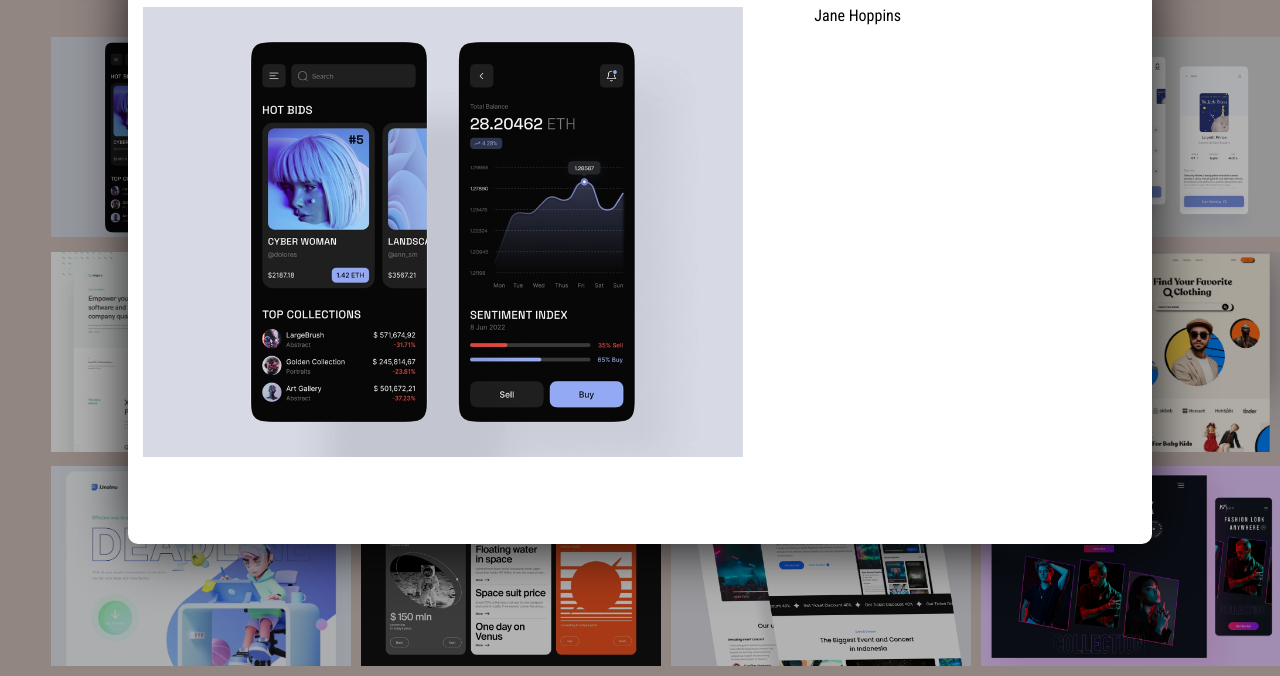
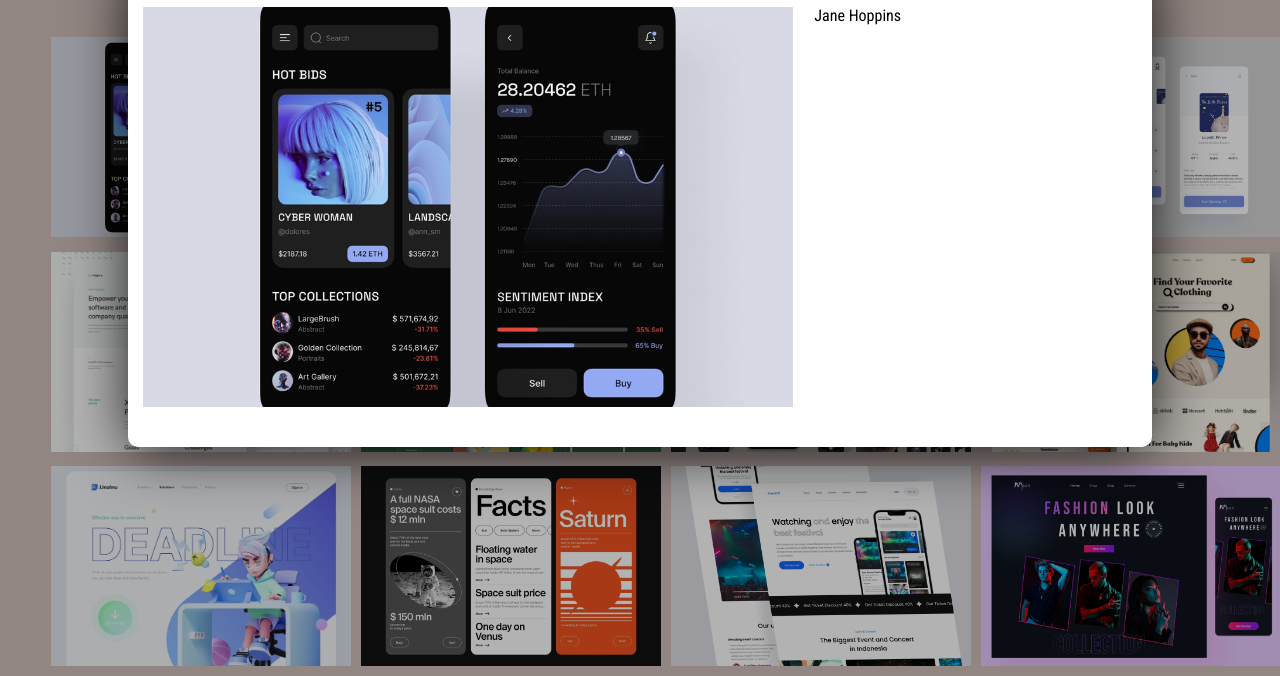
Before and after one commit to taiprogrammer/make-your-art-version-2, a website: page view/pages/ui-ux.html in a window 1280 px wide. Both pictures are taken after a click on the picture 201 px from the left and 261 px from the top of the page. Shown: the part 124-800 px from the top of the page. Drawn offline with Linux system fonts and the light colour scheme.

Commit message:
chore (ui ux) - refactor modal logic and design

```diff
--- a/view/js/ui-ux/uiUx.js
+++ b/view/js/ui-ux/uiUx.js
@@ -2,6 +2,11 @@ function openModal(n) {
   let modal = document.getElementById("modal");
 
   let modalImage = document.getElementById("modalImage");
+
+  window.scrollTo({
+    top: 0,
+    behavior: "smooth",
+  });
 
   modal.style.display = "block";
 
--- a/view/pages/ui-ux.html
+++ b/view/pages/ui-ux.html
@@ -10,9 +10,13 @@
     <link rel="stylesheet" href="../style/normalize.css" />
   </head>
   <body>
-    <div id="modal" class="overlay" style="display: none">
+    <div
+      id="modal"
+      class="overlay"
+      style="display: none"
+      onclick="closeModal()"
+    >
       <section class="modal" id="content_one">
-        <!-- style="display: none" -->
         <div class="modal-header">
           <img
             onclick="closeModal()"
@@ -23,7 +27,6 @@
         <div class="modal-body">
           <div class="body-side-image">
             <img id="modalImage" />
-            <!-- src="../assets/img/ui-art-two.webp"  -->
           </div>
           <div class="body-side-info">
             <div class="artist">
--- a/view/style/ui-ux.css
+++ b/view/style/ui-ux.css
@@ -19,7 +19,7 @@ body {
   top: 15px;
   width: 80%;
   z-index: 2;
-  height: 60%;
+  height: 50%;
   position: absolute;
   border-radius: 10px;
   background: var(--white);
@@ -43,8 +43,10 @@ body {
 }
 
 .body-side-image img {
-  width: 600px;
+  width: 650px;
+  height: 400px;
   margin: 0 15px;
+  object-fit: cover;
 }
 
 .filter-container {
```
